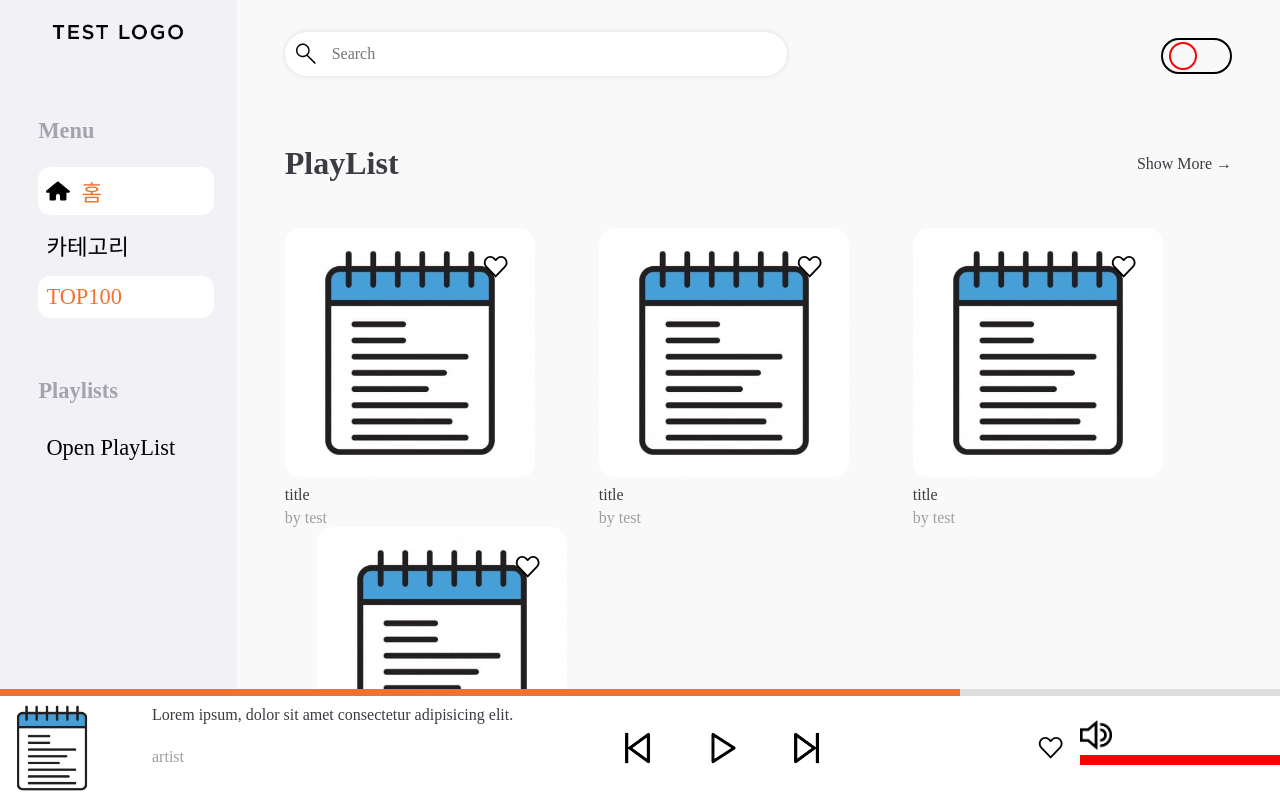
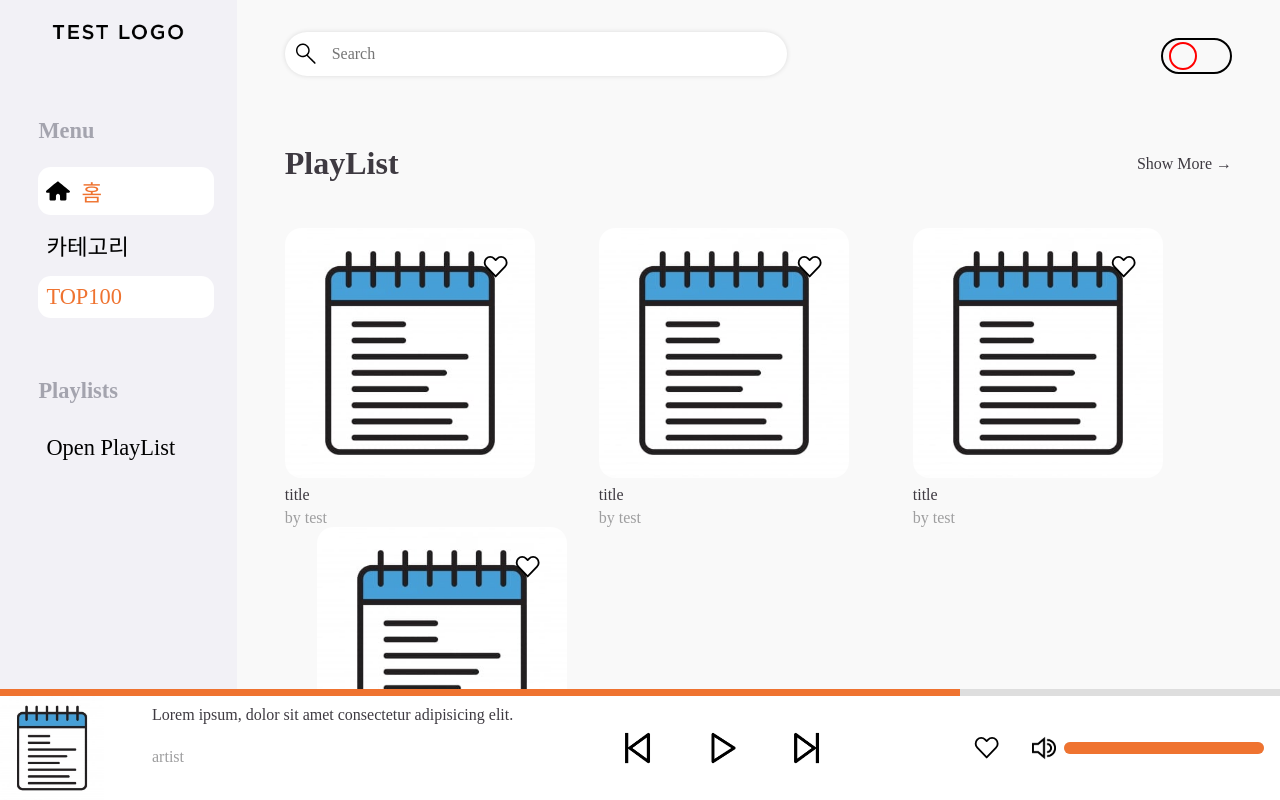
Before and after one commit to jsb8740/FarvoriteMusicList, a Vue app: page / in a window 1280 px wide. Built offline with nearby package versions, Linux system fonts and the light colour scheme; a web font is replaced by a local one.

Commit message:
기능 변경

```diff
--- a/src/components/music-controller/SoundController.vue
+++ b/src/components/music-controller/SoundController.vue
@@ -1,16 +1,18 @@
 <template>
-  <div>
+  <div class="soundController">
     <button class="iconView" @click="soundMute">
       <img v-show="soundMuteImg" src="@/assets/volumeMute-white.png" />
       <img v-show="soundLowImg" src="@/assets/volumeLow-white.png" />
       <img v-show="soundHighImg" src="@/assets/volumeHigh-white.png" />
     </button>
+
     <div class="soundWrap">
       <div
         class="soundBar"
-        @drag="volumeDrag"
-        @click="volumeClick"
-        @wheel="volumeHandler"
+        @mousedown="onMouseClick"
+        @mouseup="onMouseRelease"
+        @mousemove="onMouseMove"
+        @wheel="onMouseWheel"
         :style="{ '--soundWidth': dynamicWidth }"
       ></div>
     </div>
@@ -20,7 +22,15 @@
 <script setup lang="ts">
 import { ref, computed } from "vue";
 
+enum VolumeControllerState {
+  IDLE,
+  DRAGGING,
+}
+
 const volume = ref(100);
+const volumeControllerState = ref<VolumeControllerState>(
+  VolumeControllerState.IDLE
+);
 
 const dynamicWidth = computed(() => `${volume.value}%`);
 
@@ -53,10 +63,10 @@ const soundMute = () => {
 };
 
 // 볼륨 핸들러
-const volumeHandler = (e: WheelEvent) => {
+const onMouseWheel = (e: WheelEvent) => {
   volume.value += volumeUpDown(e.deltaY);
   volumeLimit();
-  console.log("현재볼륨", volume.value);
+  // console.log("현재볼륨", volume.value);
 };
 
 //볼륨 0, 100 밖으로 안벗어나게
@@ -87,30 +97,57 @@ const volumeUpDown = (upDown: number): number => {
   return 0;
 };
 
-const volumeClick = (e: MouseEvent) => {
-  // console.log("click", e);
-  // 마우스 클릭
+const onMouseClick = (e: MouseEvent) => {
+  // 클릭시 볼륨 컨트롤 상태 -> 드래그
+  if (volumeControllerState.value === VolumeControllerState.IDLE) {
+    volumeControllerState.value = VolumeControllerState.DRAGGING;
+  }
+
+  // 클릭시 마우스 체크
+  updateVolume(e.offsetX);
+};
+
+const onMouseRelease = (e: MouseEvent) => {
+  if (
+    volumeControllerState.value === VolumeControllerState.DRAGGING ||
+    e.offsetY <= 0 ||
+    e.offsetY > 10
+  ) {
+    volumeControllerState.value = VolumeControllerState.IDLE;
+  }
+};
+
+const onMouseMove = (e: MouseEvent) => {
+  //mouseMove 상태이고 드래그인 상태
+  console.log(e.offsetY);
+
+  if (volumeControllerState.value === VolumeControllerState.DRAGGING) {
+    updateVolume(e.offsetX);
+  }
+};
+
+const updateVolume = (offsetX: number) => {
   muteFlag.value = false;
   volumeTmp.value = 0;
-  volume.value = Math.round((e.offsetX / 200) * 100);
-};
-
-const volumeDrag = (e: DragEvent) => {
-  console.log("drag", e.offsetX);
-  muteFlag.value = false;
-  volumeTmp.value = 0;
-  volume.value = Math.round((e.offsetX / 200) * 100);
-
-  // 할것 드래그하면 이미지 사라지는것 고치기
-  // 드래그 할때 pointer로 교체
+  volume.value = Math.round((offsetX / 200) * 100);
 };
 </script>
 
 <style scoped lang="scss">
+@import "@/assets/color.scss";
+
+.soundController {
+  display: flex;
+  align-items: center;
+  gap: 0.5rem;
+  padding: 0 1rem;
+}
+
 .iconView {
+  $imgSize: 1.5rem;
   position: relative;
-  height: 2rem;
-  width: 2rem;
+  height: $imgSize;
+  width: $imgSize;
   img {
     inset: 0;
     position: absolute;
@@ -123,20 +160,23 @@ const volumeDrag = (e: DragEvent) => {
   overflow: hidden;
   position: relative;
   width: 200px;
-  height: 10px;
+  height: 12px;
   cursor: pointer;
 
+  $radius: 0.5rem;
   .soundBar {
-    background-color: gray;
+    background-color: $progressBackColor;
     width: 100%;
     height: 100%;
+    border-radius: $radius;
 
     &::before {
       content: "";
       position: absolute;
-      background-color: red;
+      background-color: $orangeColor;
       width: var(--soundWidth);
       height: 100%;
+      border-radius: $radius;
     }
   }
 }
```
